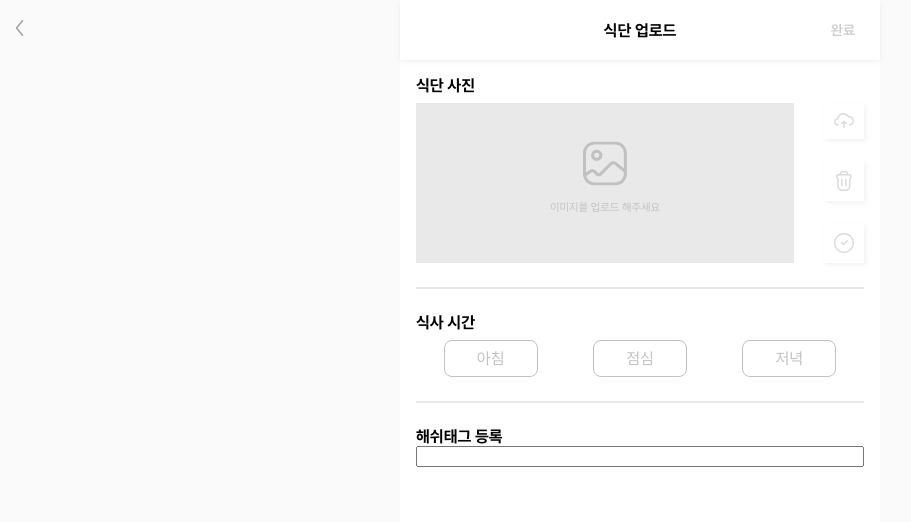
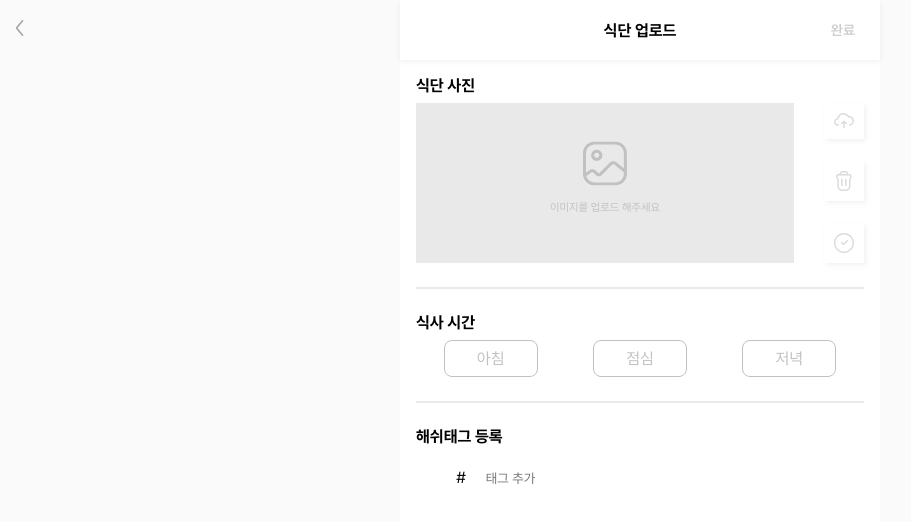
Before and after one commit to seefood-donga/seefood-Front, a Next.js app: page /upload in a window 1280 px wide. Shown: the top 522 px of the page, without its empty margins (0-911 px from the left). Built offline with nearby package versions, Linux system fonts and the light colour scheme.

Commit message:
feat: 업로드페이지 state 추가

```diff
--- a/components/upload/hashtags.tsx
+++ b/components/upload/hashtags.tsx
@@ -1,30 +1,50 @@
 import useInput from "hooks/use-input";
-import React, { KeyboardEvent, useState } from "react";
+import React, { KeyboardEvent, MouseEvent, useRef, useState } from "react";
+import Xmark from 'public/icons/Xmark.svg';
 import styles from "styles/upload/hashtag.module.scss";
 
 const Hashtags = () => {
-  const [tagInput, onChangeTagInput] = useInput("");
-  const [tags, setTags] = useState([]);
-
-  const onKeyDown = (e:KeyboardEvent<HTMLInputElement>)=>{
-    if(e.key === 'Enter'){
-      console.log('enter Event')
+  const [tagInput, onChangeTagInput, settagInput] = useInput("");
+  const [tags, setTags] = useState<string[]>([]);
+  const inputRef = useRef<HTMLInputElement>(null);
+  const onKeyUp = (e: KeyboardEvent<HTMLInputElement>) => {
+    if (e.key === "Enter") {
+      setTags([...tags, tagInput]);
+      settagInput("");
+      setTimeout(() => {
+        inputRef.current!.scrollIntoView({ behavior: "smooth" });
+      }, 100);
     }
-  }
+  };
+  const DeleteTag = (e: MouseEvent<HTMLSpanElement>)=>{
+    const tagetTag = e.currentTarget.innerText.substring(2);
+    setTags(tags => tags.filter(tag => tag !== tagetTag));
+  };
 
   return (
-      <ul className={styles["tag-wrapper"]}>
-        {tags.map((tag, i) => (
-          <li key={i}>{tag}</li>
-        ))}
+    <ul className={styles["tag-wrapper"]}>
+      {tags?.map((tag, i) => (
+        <li key={i} className={styles.tag}>
+          <span onClick={DeleteTag}>
+            # {tag}
+            <Xmark width={8}  fill="#44474B" />
+          </span>
+        </li>
+      ))}
+      <li>
+        <span># </span>
         <input
           className={styles.input}
           type="text"
           value={tagInput}
+          ref={inputRef}
           onChange={onChangeTagInput}
-          onKeyUp={onKeyDown}
+          onKeyUp={onKeyUp}
+          placeholder="태그 추가"
+          maxLength={5}
         />
-      </ul>
+      </li>
+    </ul>
   );
 };
 
--- a/components/upload/upload-category.tsx
+++ b/components/upload/upload-category.tsx
@@ -1,16 +1,22 @@
-import React, { useState } from 'react';
-import styles from 'styles/upload/upload-category.module.scss';
+import React, { useMemo, useState } from "react";
+import styles from "styles/upload/upload-category.module.scss";
 
 const UploadCategory = () => {
-
-  const [selected, setSelected] = useState(false);
+  const category = useMemo(() => ["아침", "점심", "저녁"], []);
+  const [nowCategory, setNowCategory] = useState("");
   return (
     <ul className={styles.list}>
-      <li className={selected ? styles.active:''}>아침</li>
-      <li className={selected ? styles.active:''}>점심</li>
-      <li className={selected ? styles.active:''}>저녁</li>
+      {category.map((v, i) => (
+        <li
+          key={i}
+          className={nowCategory === v ? styles.active : ""}
+          onClick={() => setNowCategory(v)}
+        >
+          {v}
+        </li>
+      ))}
     </ul>
-  )
-}
+  );
+};
 
 export default UploadCategory;
--- a/pages/profile/edit.tsx
+++ b/pages/profile/edit.tsx
@@ -5,7 +5,7 @@ import { NextPageWithLayout } from 'types/common';
 const ProfileEditPage:NextPageWithLayout = () => {
   return (
     <div>
-      <CompleteButton/>
+      <CompleteButton onClickHandler={()=> console.log('submit handler')} isActive={false}/>
       Profile Edit Page
     </div>
   )
--- a/styles/upload/hashtag.module.scss
+++ b/styles/upload/hashtag.module.scss
@@ -1,3 +1,34 @@
-.tag-wrapper{
+.tag-wrapper {
   display: grid;
+  grid-template-columns: 1fr 1fr;
+  gap: 20px;
+  text-align: center;
+  margin-top: 16px;
 }
+.input {
+  font-family: Pretendard;
+  border: none;
+  max-width: 120px;
+  padding: 8px 16px;
+
+  &:focus {
+    outline: none;
+    border-bottom: 2px solid var(--primary);
+    max-width: 80px;
+  }
+}
+
+.tag {
+  padding: 8px 16px;
+  margin: 0 auto;
+  border-radius: 32px;
+  background-color: var(--primary);
+  color: white;
+  font-weight: 700;
+  font-size: 18px;
+  display: flex;
+  align-items: center;
+  & svg {
+    margin-left: 6px;
+  }
+}
```
Also changed, not shown: public/icons/Xmark.svg (added).
